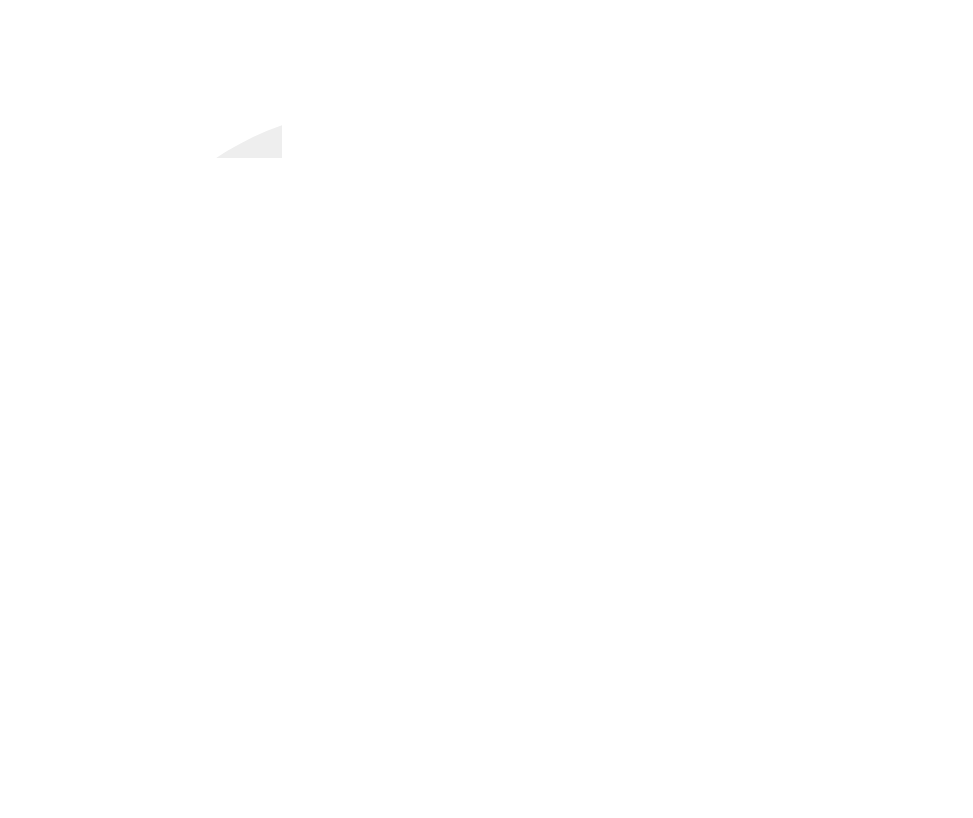
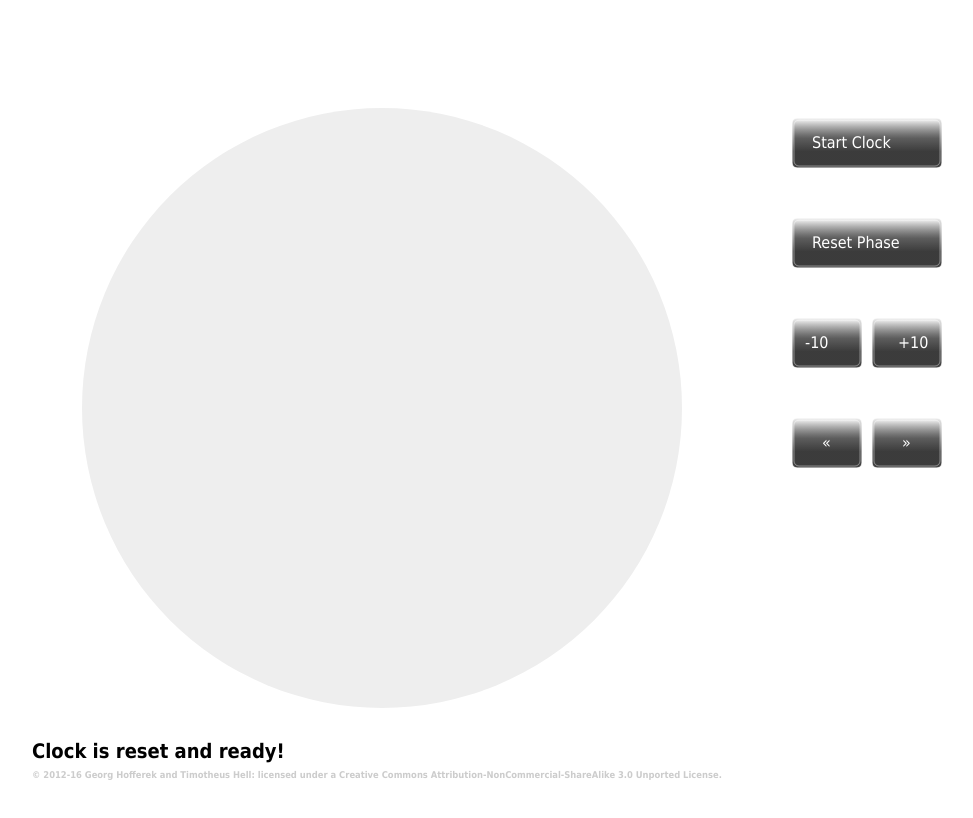
Before and after one commit to sanwithz/ClockNPKYPT, a plain HTML site: page index.html in a window 1280 px wide. Shown: the whole page, without its empty margins (26-999 px from the left). Drawn offline with Linux system fonts and the light colour scheme.

Commit message:
Update index.html

```diff
--- a/index.html
+++ b/index.html
@@ -1,8 +1,7 @@
 <?xml version="1.0" encoding="UTF-8" standalone="no"?>
 <!DOCTYPE svg PUBLIC "-//W3C//DTD SVG 1.0//EN"
 "http://www.w3.org/TR/2001/REC-SVG-20010904/DTD/svg10.dtd">
-<svg xmlns="http://www.w3.org/2000/svg"
-		xmlns:xlink="http://www.w3.org/1999/xlink" >
+<svg xmlns="http://www.w3.org/2000/svg" xmlns:xlink="http://www.w3.org/1999/xlink" style="width: 100%; height: 1200px;">
 
 	<script type="text/javascript">
 		<![CDATA[
```
